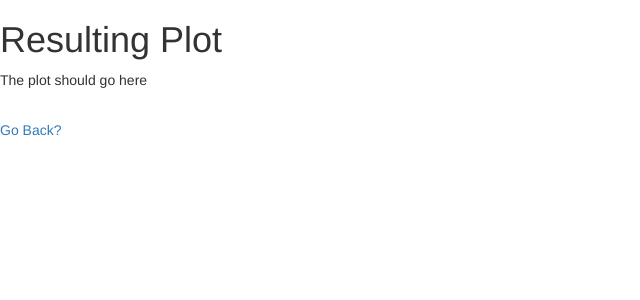
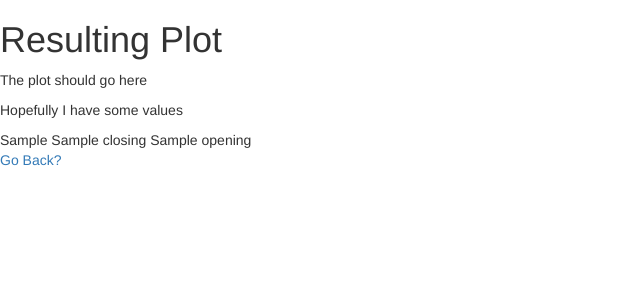
Before and after one commit to EAHub/TDI_Flask_Demo, a Flask app: template templates/Page2.html in a window 1280 px wide. Shown: the top 300 px of the page, without its empty margins (0-640 px from the left). Run offline with Flask 2, Linux system fonts and the light colour scheme; the template is opened without the code that fills it: most values are stand-ins (such as "Sample title", 1, 10 or a date in 2020); parts of the project's set-up code (start-up, migrations or seed data) failed here and were passed over; some libraries are stand-ins or nearby versions.

Commit message:
adding vars to python and print on page2

```diff
--- a/app.py
+++ b/app.py
@@ -1,7 +1,6 @@
 from flask import Flask, render_template, request, redirect
 
 app = Flask(__name__)
-
 
 @app.route('/')
 def main():
@@ -11,6 +10,15 @@ def main():
 def Page1():
   return render_template('Page1.html')
 
+# vars from <form id='Page1_Form' method='post' action='Page2'> on page 1
+
+ticker_symbol = request.form['ticker_symbol']
+closing = request.form['closing']
+adj_close = request.form['adj_close']
+opening = request.form['opening']
+adj_opening = request.form['adj_opening']
+
+
 @app.route('/Page2', methods=['GET', 'POST'])
 def Page2():
   return render_template('Page2.html')
--- a/templates/Page2.html
+++ b/templates/Page2.html
@@ -15,6 +15,10 @@
   		<h1>Resulting Plot</h1>
 		<p>The plot should go here</p>
 
+		<p>Hopefully I have some values</p>
+		{{ ticker_symbol }}
+		{{ closing }}
+		{{ opening }}
 
 		<br>
 		<a href="/Page1">Go Back?</a>
```
